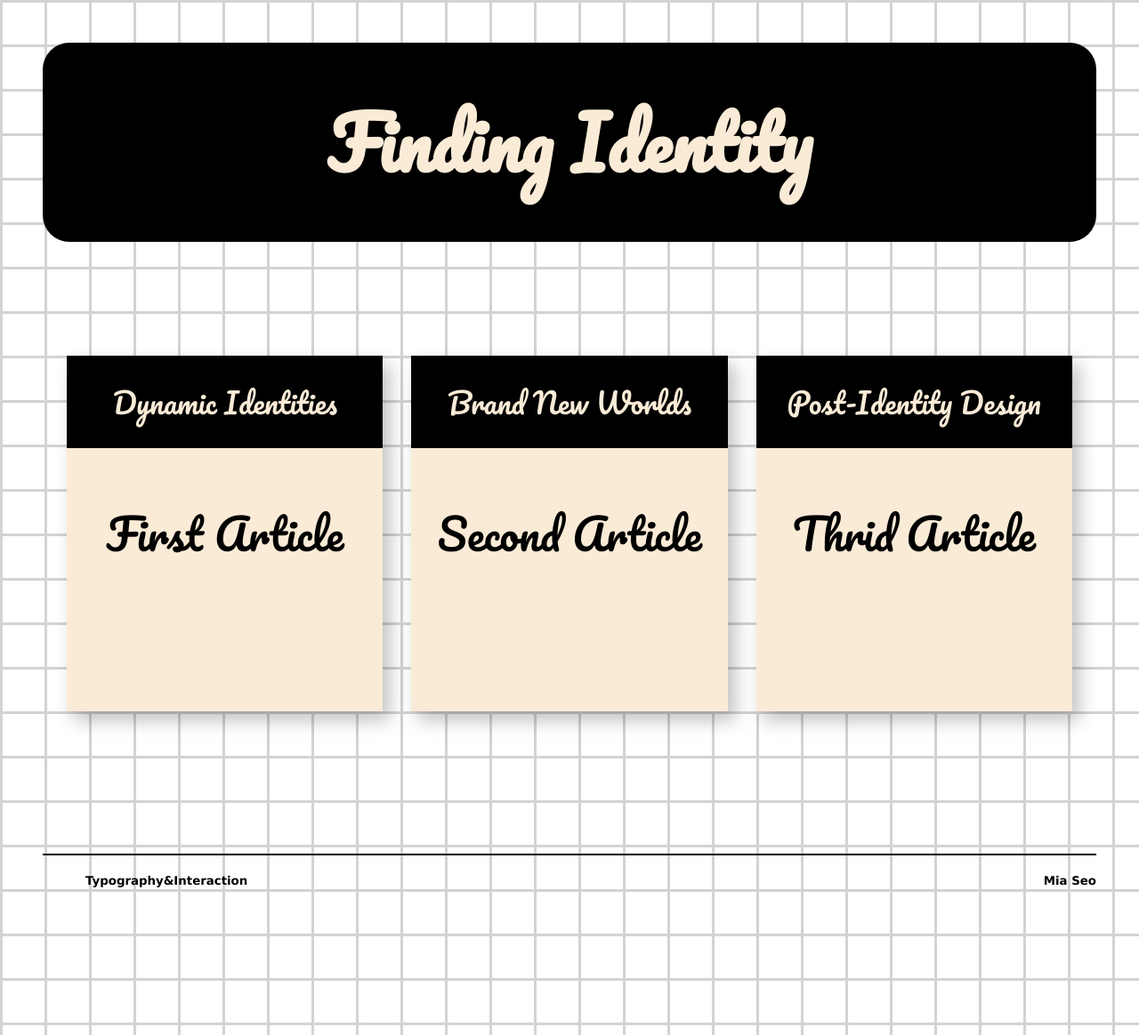
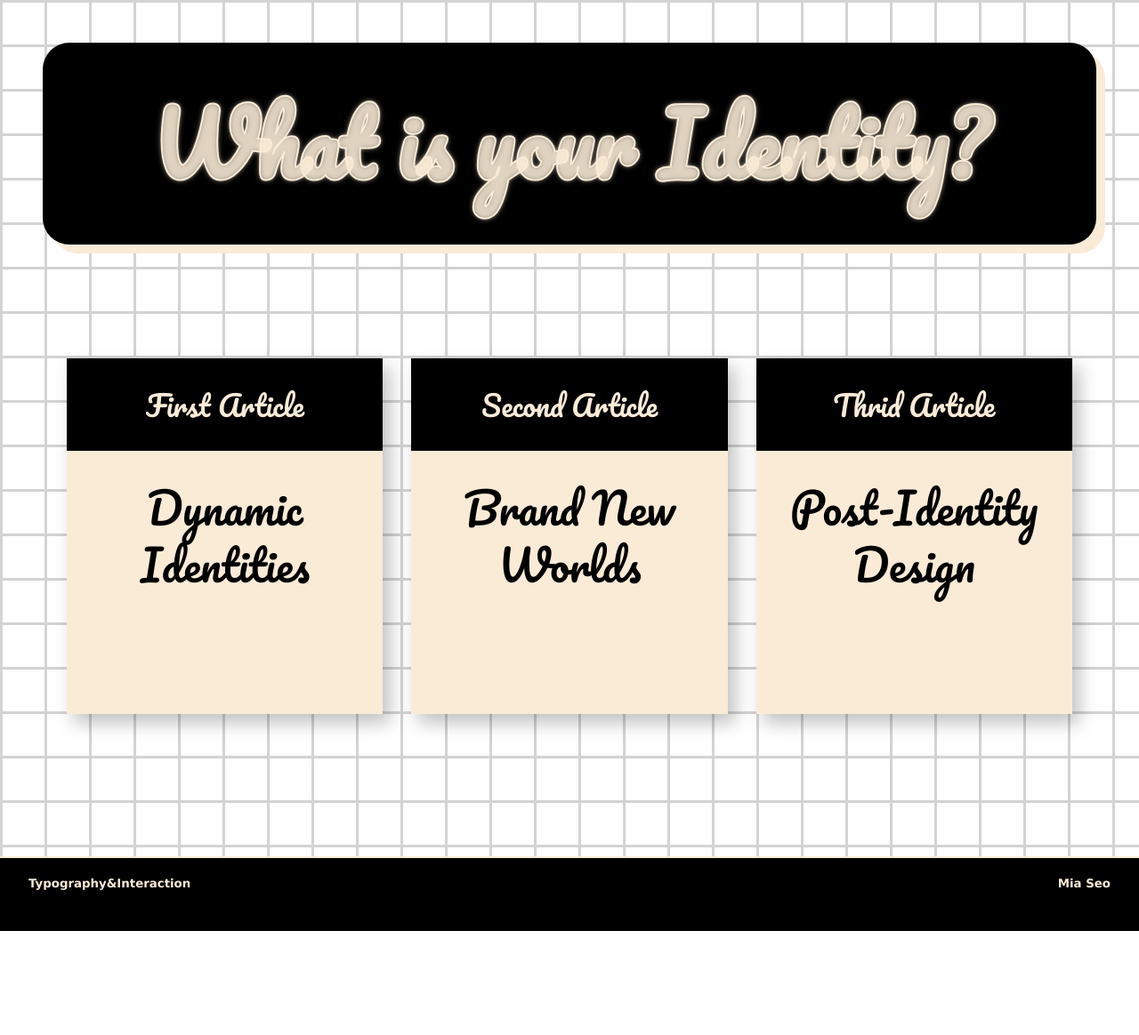
Before and after one commit to Lekkerdingfit/Binding, a plain HTML site: page index.html in a window 1280 px wide. Shown: the whole page at 89% size. After the commit the page ends 1047 px from the top, so only its background shows below. Drawn offline with Linux system fonts and the light colour scheme; a web font is replaced by a local one.

Commit message:
footer color change and fixed etc

```diff
--- a/article-name/style.css
+++ b/article-name/style.css
@@ -116,12 +116,14 @@ section:nth-child(10){
 }
 
 footer{
-	margin-top:5rem;
-	padding-top:1rem;
+	margin-top:8rem;
+	margin-bottom:-8rem;
+	padding-top:3rem;
 	border-top: solid 2px;
 	display: flex;
 	justify-content: space-between;
 	width:100%;
+
 
 }
 .go-top{
@@ -138,7 +140,7 @@ footer{
 	justify-content: center;
 	display:flex;
 	align-items: center;
-	border-radius: 50%;
+
 	font-weight: bold;
 
 }
@@ -462,24 +464,28 @@ footer{
 	text-align: center;
 	/* background-color: black; */
 	color:antiquewhite;
+	margin-top:15rem;
+	margin-bottom:10rem;
+	padding-top:2rem;
+	padding-bottom:-4rem;
 
 }
 
 .go-top{
 	position:fixed;
 	bottom:2rem;
-	right: 2rem;
+	right: 2.5rem;
 	font-size:1.3rem;
 	background-color: black;
 	color:antiquewhite;
 	border: 1px solid antiquewhite;
 	padding:1rem;
-	width:3rem;
-	height:3rem;
+	width:2.5rem;
+	height:2.5rem;
 	display:flex;
 	align-items: center;
 	justify-content: center;
-	border-radius: 50%;;
+
 
 }
 .go-top:hover{
--- a/asset/common.css
+++ b/asset/common.css
@@ -50,7 +50,7 @@ footer{
 /* display: flex; */
 font-size:smaller;
 padding-left:3rem;
-padding-bottom:7rem;
+padding-bottom:4rem;
 margin:auto;
 }
 .navbar{
--- a/index.html
+++ b/index.html
@@ -7,21 +7,27 @@
 		<link href="landing.css" rel="stylesheet">
 	</head>
 	<body>
-<h1>Finding Identity</h1>
+<h1>What is your Identity?</h1>
 
  <nav>
 <ul>
 <li class="box1">
-	<a href="article-name/">First Article</a>
-	 <div class="backbox"> Dynamic Identities</div>
+	<a href="article-name/">
+		<h3>Dynamic Identities</h3>
+	 <div class="backbox"> First Article</div>
+	</a>
 </li>
 <li class="box2">
-	<a href="second-article/">Second Article</a>
-	<div class="backbox2"> Brand New Worlds</div>
+	<a href="second-article/">
+		<h3>Brand New Worlds</h3>
+	<div class="backbox2"> Second Article</div>
+	</a>
 </li>
 <li class="box3">
-	<a href="last-one/">Thrid Article</a>
-	<div class="backbox3"> Post-Identity Design</div>
+	<a href="last-one/">
+		<h3>Post-Identity Design</h3>
+	<div class="backbox3"> Thrid Article</div>
+	</a>
 </li>
 </ul>
 </nav>
--- a/landing.css
+++ b/landing.css
@@ -14,13 +14,16 @@ h1{
 	font-size: 3rem;
 	background-color: black;
 	color:antiquewhite;
-	padding:4rem;
+	/* -webkit-text-stroke: 0.7px antiquewhite; */
+	padding:3rem;
 	font-family: "Pacifico";
 	border-radius: 30px;
-	line-height: 4rem;
+	line-height: 4.2rem;
 	text-align: center;
+	filter:drop-shadow(10px 10px antiquewhite);
 
 }
+
 
 .box1,.box3{
 	font-family:  "Pacifico";
@@ -78,6 +81,12 @@ h1{
 		margin-top : 10rem;
 		padding-top: 1rem;
 		text-align: center;
+		background-color: black;
+		color:antiquewhite;
+		padding: 2rem;
+		margin-left:-3rem;
+		margin-right:-3rem;
+
 
 	}
 
@@ -89,8 +98,19 @@ body{
 
 h1{
 	text-align: center;
-	font-size:5rem;
+	font-size:6rem;
 	padding:5rem;
+	color: transparent;
+	-webkit-text-stroke: 2px antiquewhite;
+	text-shadow: 0 0 4px antiquewhite, 0 0 10px antiquewhite;
+	animation: flicker 1.5s infinite alternate;
+}
+
+@keyframes flicker {
+
+	10%, 20%, 45% {
+		text-shadow: none;
+	}
 }
 
 ul{
@@ -150,6 +170,8 @@ footer{
 	padding-top: 1rem;
 	display:flex;
 	justify-content: space-between;
+	padding-bottom:2.5rem;
+	margin-bottom:-4rem;
 
 }
 
```
